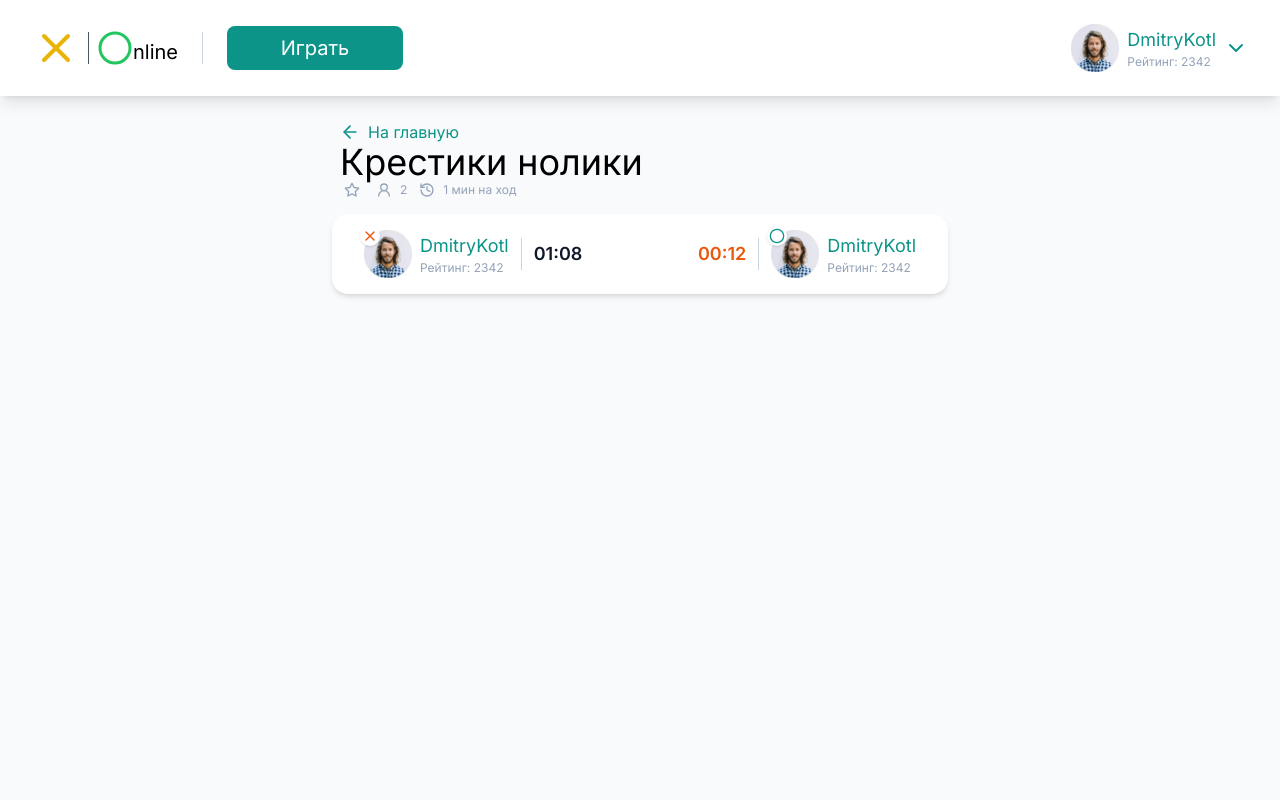
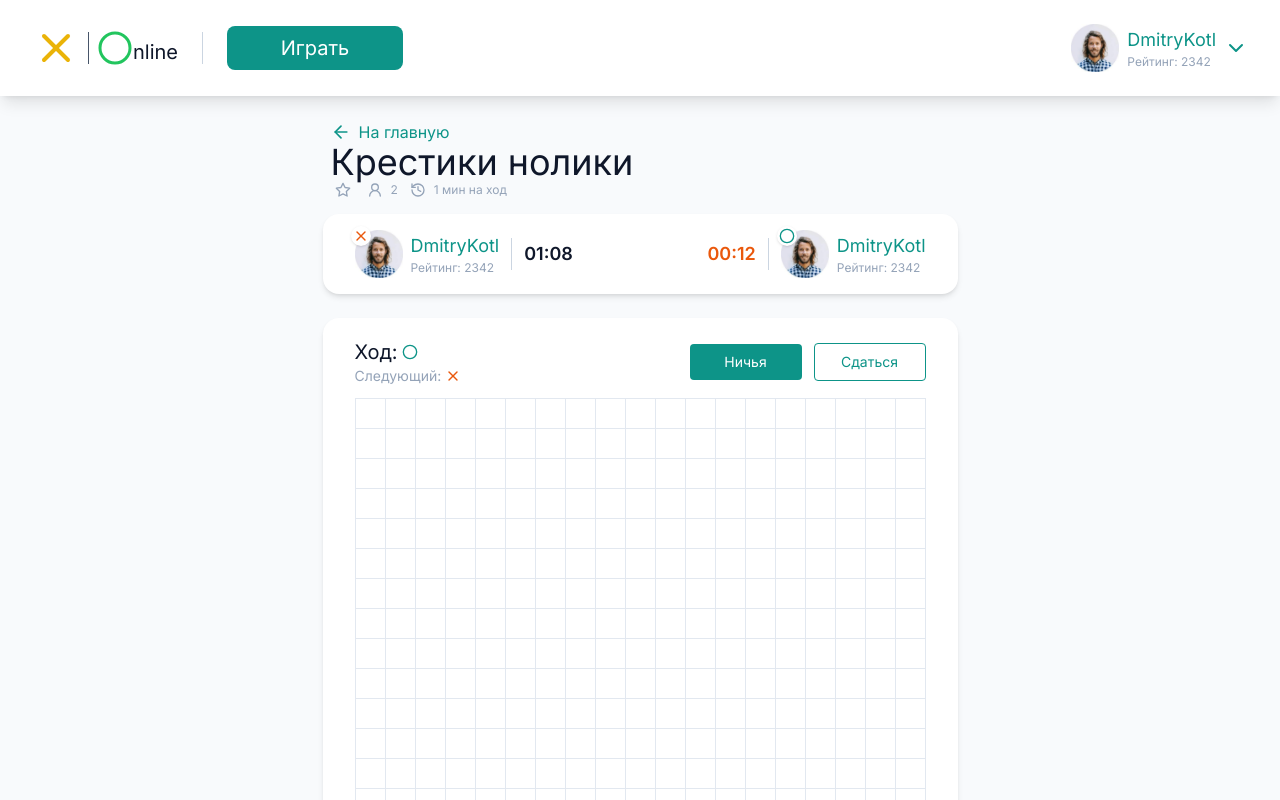
Before and after one commit to Ddkotl/X-O, a Next.js app: page / in a window 1280 px wide. Shown: the top 800 px of the page. Built offline with nearby package versions, Linux system fonts and the light colour scheme.

Commit message:
add game-field

```diff
--- /dev/null
+++ b/components/game/game-field.jsx
@@ -0,0 +1,47 @@
+import clsx from "clsx";
+import { Circle, X } from "lucide-react";
+import { UiButton } from "../uikit/ui-button";
+
+const cells = new Array(19 * 19).fill(null);
+
+export function GameField({ className }) {
+  return (
+    <div
+      className={clsx(
+        className,
+        "bg-white rounded-2xl shadow-md px-8 pt-5 pb-7",
+      )}
+    >
+      <div className="flex  items-center justify-between">
+        <div className="mr-auto">
+          <div className="flex items-center gap-1  text-xl">
+            Ход:
+            <Circle className="h-4 w-4 text-teal-600" />
+          </div>
+          <div className="flex items-center gap-1 text-slate-400 text-sm">
+            Следующий:
+            <X className="h-4 w-4 text-orange-600" />
+          </div>
+        </div>
+        <div className="flex gap-3 items-center">
+          <UiButton size="md" variant="primary" className="w-28">
+            Ничья
+          </UiButton>
+          <UiButton size="md" variant="outline" className="w-28">
+            Сдаться
+          </UiButton>
+        </div>
+      </div>
+      <div className="grid grid-cols-[repeat(19,_30px)] grid-rows-[repeat(19,_30px)] pl-px pt-px mt-3">
+        {cells.map((_, i) => {
+          return (
+            <button
+              key={i}
+              className="border border-slate-200 -ml-px -mt-px flex items-center justify-center"
+            ></button>
+          );
+        })}
+      </div>
+    </div>
+  );
+}
--- a/components/game/index.js
+++ b/components/game/index.js
@@ -1,2 +1,3 @@
+export { GameField } from "./game-field";
 export { GameInfo } from "./game-info";
 export { GameTitle } from "./game-title";
--- a/components/header/header.jsx
+++ b/components/header/header.jsx
@@ -1,5 +1,6 @@
 import { ChevronDown } from "lucide-react";
 import { Profile } from "../profile";
+import { UiButton } from "../uikit/ui-button";
 import { Logo } from "./logo";
 export function Header() {
   return (
@@ -7,9 +8,9 @@ export function Header() {
       <div className="flex items-center">
         <Logo />
         <div className="w-px h-8 bg-slate-300 mx-6"></div>
-        <button className=" w-44 bg-teal-600 text-white rounded-lg px-5 py-2 text-xl hover:bg-teal-500 transition-colors">
+        <UiButton className="w-44" size="lg" variant="primary">
           Играть
-        </button>
+        </UiButton>
       </div>
       <button className="ml-auto flex items-center gap-2 text-start text-teal-600 ">
         <Profile />
--- /dev/null
+++ b/components/uikit/ui-button.jsx
@@ -0,0 +1,25 @@
+import clsx from "clsx";
+/**
+ * @param{{
+	children:any,
+	className:string,
+	size:'md' | 'lg'
+	variant:'primary' | 'outline'
+}}
+ */
+
+export function UiButton({ children, className, size, variant }) {
+  const buttonClassName = clsx(
+    "transition-colors",
+    className,
+    {
+      md: "  px-6 py-2 text-sm rounded",
+      lg: "  px-5 py-2 text-xl rounded-lg",
+    }[size],
+    {
+      primary: "bg-teal-600 text-white hover:bg-teal-500",
+      outline: "border border-teal-600 text-teal-600 hover:bg-teal-50",
+    }[variant],
+  );
+  return <button className={buttonClassName}>{children}</button>;
+}
--- a/pages/_app.jsx
+++ b/pages/_app.jsx
@@ -1,3 +1,4 @@
+import clsx from "clsx";
 import { Inter } from "next/font/google";
 import "../styles/globals.css";
 
@@ -5,8 +6,8 @@ const inter = Inter({ subsets: ["latin"] });
 
 export default function App({ Component, pageProps }) {
   return (
-    <main className={inter.className}>
+    <div className={clsx(inter.className, "text-slate-900")}>
       <Component {...pageProps} />
-    </main>
+    </div>
   );
 }
--- a/pages/index.jsx
+++ b/pages/index.jsx
@@ -1,13 +1,14 @@
-import { GameInfo, GameTitle } from "../components/game";
+import { GameField, GameInfo, GameTitle } from "../components/game";
 import { Header } from "../components/header";
 
 export default function HomePage() {
   return (
     <div className="bg-slate-50 min-h-screen">
       <Header />
-      <main className="pt-6 mx-auto max-w-[616px]">
+      <main className="pt-6 mx-auto w-max">
         <GameTitle />
         <GameInfo className="mt-4" />
+        <GameField className="mt-6" />
       </main>
     </div>
   );
```
